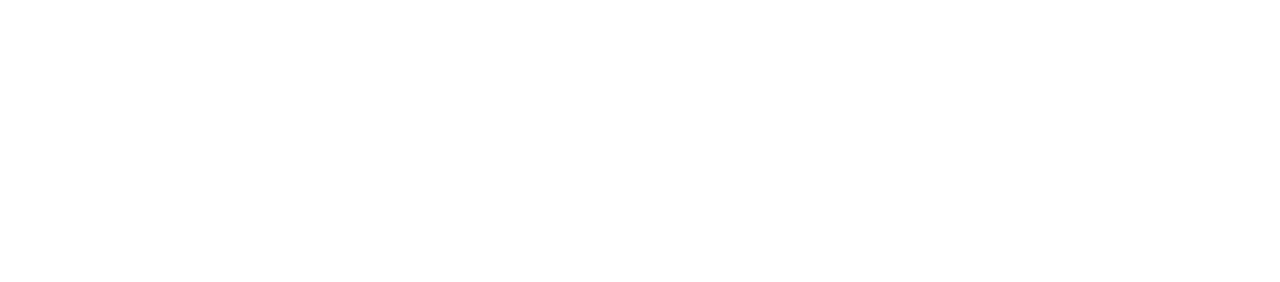
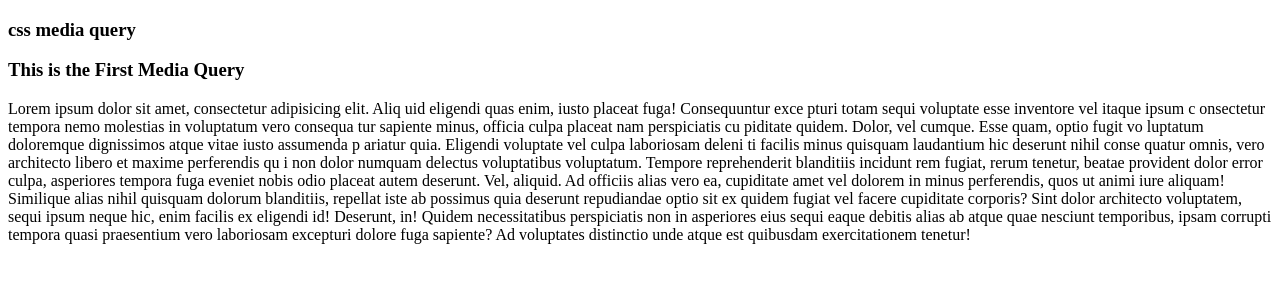
Before and after one commit to rao9456/css-media-query, a plain HTML site: page index.html in a window 1280 px wide. Drawn offline with Linux system fonts and the light colour scheme.

Commit message:
https://github.com/rao9456/css-media-query.git

```diff
--- a/index.html
+++ b/index.html
@@ -12,10 +12,28 @@
 <body>
     <div class="container">
         <div id="header">
-
+            <h3>css media query</h3>
         </div>
         <div id="sidebar">
-
+            <h3>This is the First Media Query</h3>
+            <p>Lorem ipsum dolor sit amet, consectetur adipisicing elit. Aliq
+                uid eligendi quas enim, iusto placeat fuga! Consequuntur exce
+                pturi totam sequi voluptate esse inventore vel itaque ipsum c
+                onsectetur tempora nemo molestias in voluptatum vero consequa
+                tur sapiente minus, officia culpa placeat nam perspiciatis cu
+                piditate quidem. Dolor, vel cumque. Esse quam, optio fugit vo
+                luptatum doloremque dignissimos atque vitae iusto assumenda p
+                ariatur quia. Eligendi voluptate vel culpa laboriosam deleni
+                ti facilis minus quisquam laudantium hic deserunt nihil conse
+                quatur omnis, vero architecto libero et maxime perferendis qu
+                i non dolor numquam delectus voluptatibus voluptatum. Tempore
+                 reprehenderit blanditiis incidunt rem fugiat, rerum tenetur,
+                  beatae provident dolor error culpa, asperiores tempora fuga
+                   eveniet nobis odio placeat autem deserunt. Vel, aliquid.
+                    Ad officiis alias vero ea, cupiditate amet vel dolorem in
+                     minus perferendis, quos ut animi iure aliquam! Similique
+                      alias nihil quisquam dolorum blanditiis, repellat iste
+                      ab possimus quia deserunt repudiandae optio sit ex quidem fugiat vel facere cupiditate corporis? Sint dolor architecto voluptatem, sequi ipsum neque hic, enim facilis ex eligendi id! Deserunt, in! Quidem necessitatibus perspiciatis non in asperiores eius sequi eaque debitis alias ab atque quae nesciunt temporibus, ipsam corrupti tempora quasi praesentium vero laboriosam excepturi dolore fuga sapiente? Ad voluptates distinctio unde atque est quibusdam exercitationem tenetur!</p>
         </div>
     </div>
 
```
